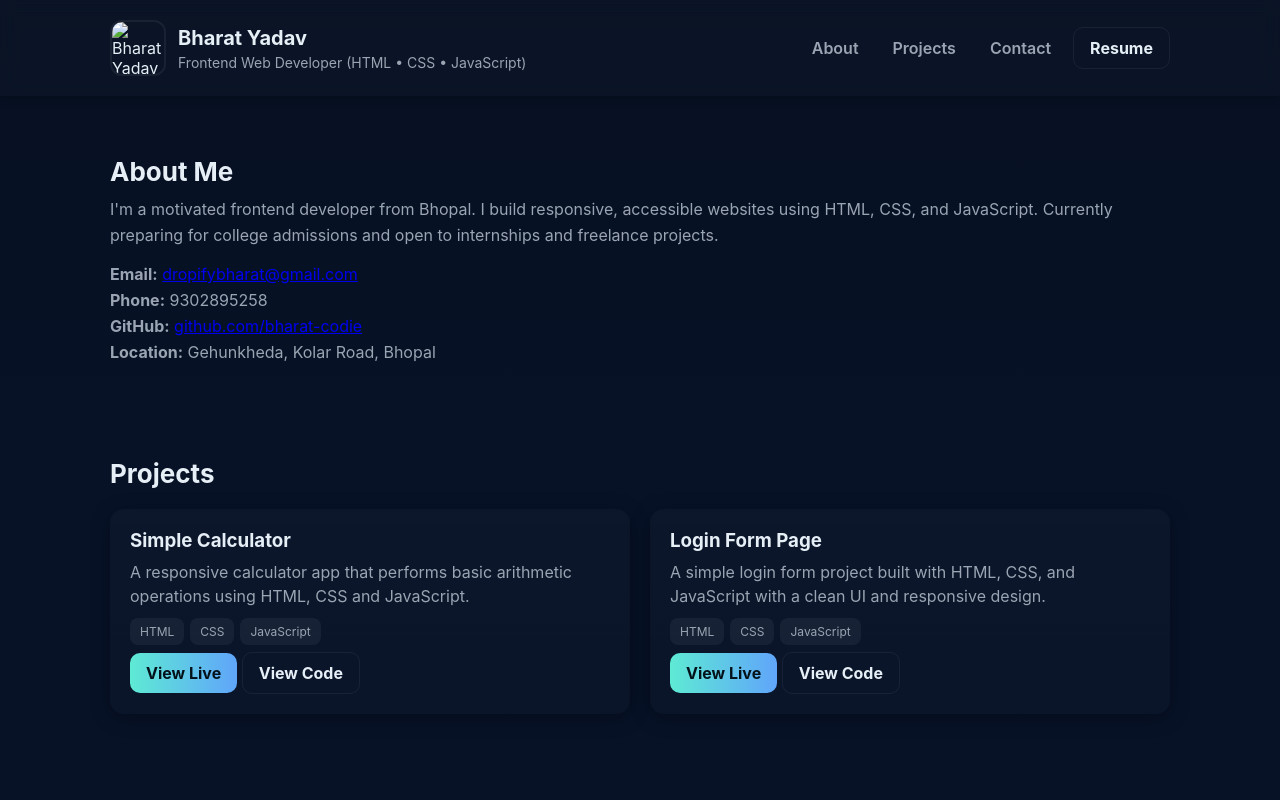
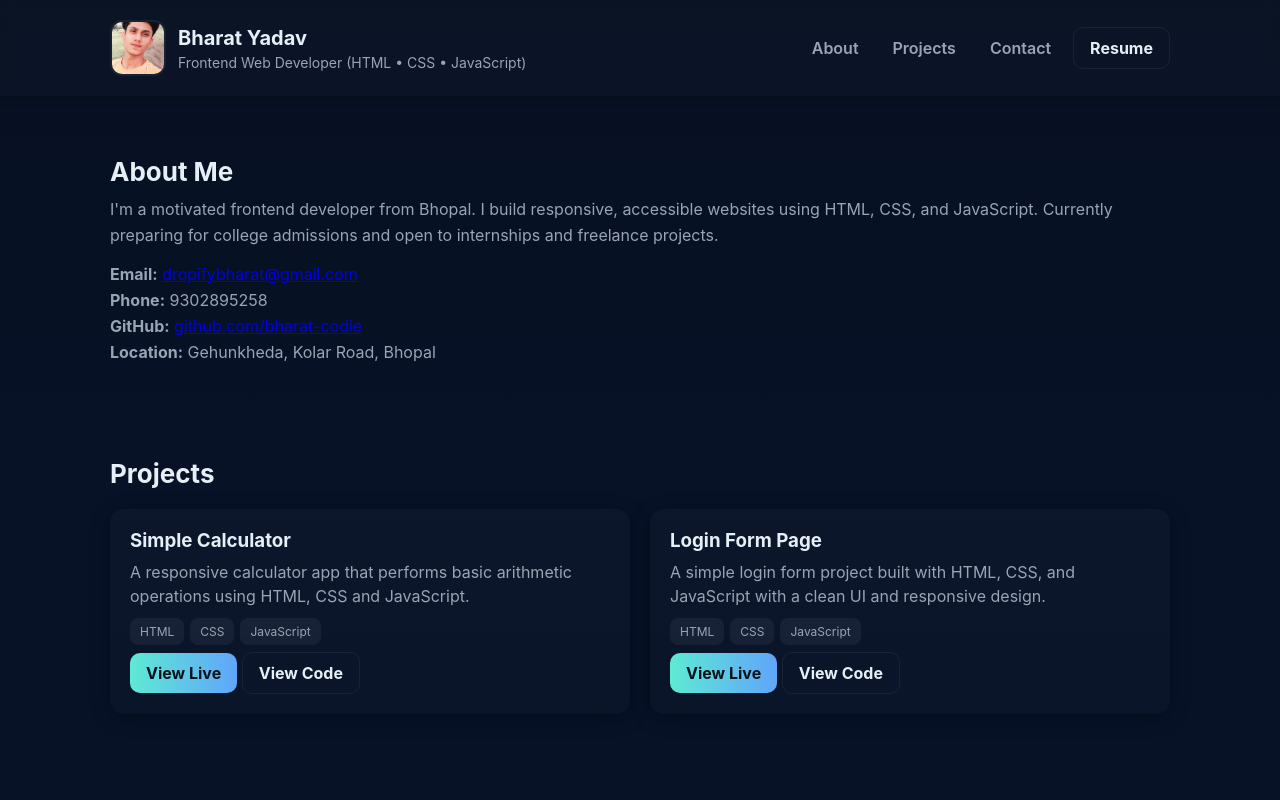
Before and after one commit to bharat-codie/My-portfolio-, a plain HTML site: page index.html in a window 1280 px wide. Shown: the top 800 px of the page. Drawn offline with Linux system fonts and the light colour scheme.

Commit message:
Add image to HTML

```diff
--- a/index.html
+++ b/index.html
@@ -11,7 +11,7 @@
   <header>
     <div class="container header-container">
       <div class="brand">
-        <img src="IMG_20250906_142637.jpg" alt="Bharat Yadav" class="profile-img">
+        <img src="portfolio_profile.jpg" alt="Bharat Yadav" class="profile-img">
         <div>
           <h1>Bharat Yadav</h1>
           <p class="tagline">Frontend Web Developer (HTML • CSS • JavaScript)</p>
```
